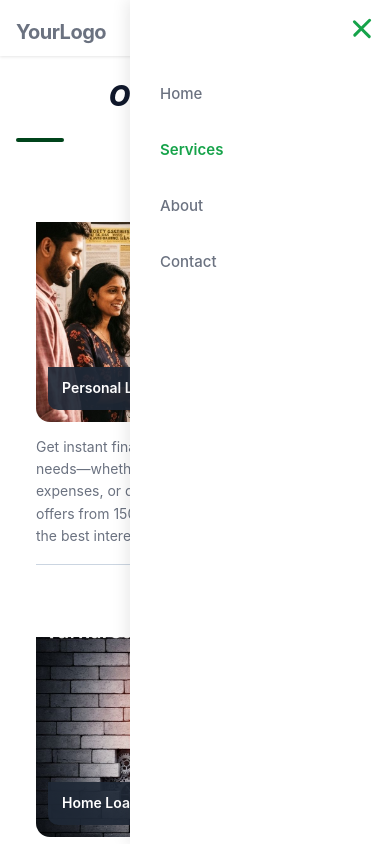
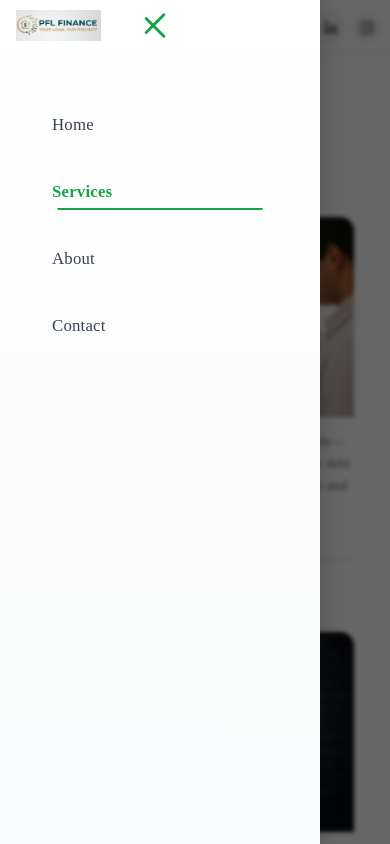
Before and after one commit to Sugaam-dev/pfl-finance, a React (Vite) app: page /services in a window 390 px wide. Both pictures are taken after a click on the button "Toggle menu". Shown: the top 844 px of the page. Built offline with nearby package versions, Linux system fonts and the light colour scheme.

Commit message:
header.jsx updated

```diff
--- a/src/Components/layout/Header/Header.jsx
+++ b/src/Components/layout/Header/Header.jsx
@@ -1,6 +1,8 @@
 import React, { useState, useEffect } from 'react';
 import { Link, useLocation } from 'react-router-dom';
 import './Style/Header.css';
+import logo from '../Footer/images/pflf.png';
+import { Facebook, Twitter, Linkedin, Instagram, MapPin } from 'lucide-react';
 
 const Header = () => {
   const [isMenuOpen, setIsMenuOpen] = useState(false);
@@ -32,7 +34,11 @@ const Header = () => {
       <nav className="navbar">
         <div className="nav-container">
           <Link to="/" className="nav-logo" onClick={closeMenu}>
-            <span className="logo-text">YourLogo</span>
+            <img
+              src={logo}
+              alt="Company Logo"
+              className="logo-image"
+            />
           </Link>
 
           <ul className={`nav-menu ${isMenuOpen ? 'active' : ''}`}>
@@ -74,6 +80,27 @@ const Header = () => {
             </li>
           </ul>
 
+          <div className="nav-right">
+            <div className="location-wrapper">
+              <MapPin className="location-icon" size={18} />
+              <span className="location-text">Mumbai, India</span>
+            </div>
+            <div className="social-icons">
+              <a href="https://facebook.com" target="_blank" rel="noopener noreferrer" className="social-icon" aria-label="Facebook">
+                <Facebook size={16} />
+              </a>
+              <a href="https://twitter.com" target="_blank" rel="noopener noreferrer" className="social-icon" aria-label="Twitter">
+                <Twitter size={16} />
+              </a>
+              <a href="https://linkedin.com" target="_blank" rel="noopener noreferrer" className="social-icon" aria-label="LinkedIn">
+                <Linkedin size={16} />
+              </a>
+              <a href="https://instagram.com" target="_blank" rel="noopener noreferrer" className="social-icon" aria-label="Instagram">
+                <Instagram size={16} />
+              </a>
+            </div>
+          </div>
+
           <button
             className={`hamburger ${isMenuOpen ? 'active' : ''}`}
             onClick={toggleMenu}
@@ -86,7 +113,7 @@ const Header = () => {
         </div>
       </nav>
 
-      {isMenuOpen && <div className="menu-overlay" onClick={closeMenu}></div>}
+      {isMenuOpen && <div className="menu-overlay active" onClick={closeMenu}></div>}
     </header>
   );
 };
--- a/src/Components/layout/Header/Style/Header.css
+++ b/src/Components/layout/Header/Style/Header.css
@@ -1,55 +1,63 @@
-/* Header Container */
+/* Base header styles */
 .header {
+  position: sticky;
+  top: 0;
   width: 100%;
   background-color: #ffffff;
-  box-shadow: 0 1px 3px rgba(0, 0, 0, 0.1);
-  position: sticky;
-  top: 0;
-  z-index: 999;
+  box-shadow: 0 2px 8px rgba(0, 0, 0, 0.08);
+  z-index: 1000;
+  transition: all 0.3s ease;
 }
 
 .navbar {
-  width: 100%;
-  padding: 0 2rem;
+  padding: 0;
 }
 
 .nav-container {
-  max-width: 1280px;
-  margin: 0 auto;
   display: flex;
   justify-content: space-between;
   align-items: center;
-  height: 64px;
+  max-width: 1400px;
+  margin: 0 auto;
+  padding: 0.8rem 2.5rem;
+  gap: 2rem;
 }
 
-/* Logo Styles */
+/* Logo styling */
 .nav-logo {
   text-decoration: none;
+  z-index: 1002;
+  position: relative;
   display: flex;
   align-items: center;
-  z-index: 1001;
+  transition: transform 0.3s ease;
+  max-height: 60px;
+  flex-shrink: 0;
 }
 
-.logo-text {
-  font-size: 24px;
-  font-weight: 700;
-  color: #16a34a;
-  letter-spacing: -0.5px;
-  transition: color 0.3s ease;
+.nav-logo:hover {
+  transform: scale(1.05);
 }
 
-.nav-logo:hover .logo-text {
-  color: #15803d;
+.logo-image {
+  height: 45px;
+  width: auto;
+  max-width: 180px;
+  object-fit: contain;
+  display: block;
+  vertical-align: middle;
 }
 
-/* Navigation Menu */
+/* Navigation menu */
 .nav-menu {
   display: flex;
-  align-items: center;
-  gap: 2rem;
   list-style: none;
+  gap: 0.5rem;
   margin: 0;
   padding: 0;
+  align-items: center;
+  flex: 1;
+  justify-content: center;
 }
 
 .nav-item {
@@ -58,152 +66,218 @@
 
 .nav-link {
   text-decoration: none;
-  color: #6b7280;
-  font-size: 15px;
+  color: #374151;
+  padding: 0.75rem 1.25rem;
+  font-size: 1rem;
   font-weight: 500;
   transition: color 0.3s ease;
-  padding: 8px 12px;
+  border-radius: 8px;
   display: block;
+  position: relative;
+  letter-spacing: 0.2px;
+}
+
+.nav-link::after {
+  content: '';
+  position: absolute;
+  bottom: 8px;
+  left: 50%;
+  transform: translateX(-50%) scaleX(0);
+  width: 60%;
+  height: 2px;
+  background-color: #16a34a;
+  transition: transform 0.3s ease;
+  transform-origin: center;
 }
 
 .nav-link:hover {
   color: #16a34a;
 }
 
-/* Active Link Style */
+.nav-link:hover::after {
+  transform: translateX(-50%) scaleX(1);
+}
+
 .nav-link.active {
   color: #16a34a;
   font-weight: 600;
 }
 
-/* Hamburger Menu Icon */
+.nav-link.active::after {
+  transform: translateX(-50%) scaleX(1);
+}
+
+/* Right side content */
+.nav-right {
+  display: flex;
+  align-items: center;
+  gap: 1.5rem;
+  flex-shrink: 0;
+}
+
+/* Location styling */
+.location-wrapper {
+  display: flex;
+  align-items: center;
+  gap: 0.4rem;
+  color: #374151;
+  font-size: 0.9rem;
+  font-weight: 500;
+}
+
+.location-icon {
+  color: #16a34a;
+}
+
+.location-text {
+  white-space: nowrap;
+}
+
+/* Social icons styling */
+.social-icons {
+  display: flex;
+  gap: 0.6rem;
+  align-items: center;
+}
+
+.social-icon {
+  display: flex;
+  align-items: center;
+  justify-content: center;
+  width: 35px;
+  height: 35px;
+  border-radius: 50%;
+  background-color: #f3f4f6;
+  color: #374151;
+  text-decoration: none;
+  transition: all 0.3s ease;
+}
+
+.social-icon:hover {
+  background-color: #16a34a;
+  color: #ffffff;
+  transform: translateY(-3px);
+  box-shadow: 0 4px 12px rgba(22, 163, 74, 0.3);
+}
+
+/* Hamburger menu */
 .hamburger {
   display: none;
   flex-direction: column;
-  justify-content: space-between;
-  width: 26px;
-  height: 20px;
   background: transparent;
   border: none;
   cursor: pointer;
-  padding: 0;
-  z-index: 1001;
-  transition: transform 0.3s ease;
-}
-
-.hamburger:hover {
-  transform: scale(1.05);
+  padding: 0.5rem;
+  z-index: 1002;
+  position: relative;
+  gap: 5px;
 }
 
 .hamburger-line {
-  width: 100%;
-  height: 2.5px;
-  background-color: #374151;
-  border-radius: 2px;
-  transition: all 0.3s cubic-bezier(0.68, -0.55, 0.265, 1.55);
-  transform-origin: center;
+  width: 28px;
+  height: 3px;
+  background-color: #1a1a1a;
+  border-radius: 3px;
+  transition: all 0.3s ease;
 }
 
-.hamburger.active .hamburger-line:nth-child(1) {
-  transform: translateY(8.75px) rotate(45deg);
+.hamburger:hover .hamburger-line {
   background-color: #16a34a;
 }
 
-.hamburger.active .hamburger-line:nth-child(2) {
-  opacity: 0;
-  transform: translateX(-20px);
-}
-
-.hamburger.active .hamburger-line:nth-child(3) {
-  transform: translateY(-8.75px) rotate(-45deg);
+.hamburger.active .hamburger-line {
   background-color: #16a34a;
 }
 
-/* Tablet: 1024px and below */
-@media (max-width: 1024px) {
+.menu-overlay {
+  display: none;
+}
+
+/* Mobile styles */
+@media screen and (max-width: 1200px) {
   .nav-container {
-    max-width: 100%;
-    padding: 0 1.5rem;
+    padding: 0.6rem 1.5rem;
   }
 
-  .nav-menu {
-    gap: 1.5rem;
+  .nav-logo {
+    max-height: 50px;
   }
 
-  .navbar {
-    padding: 0;
+  .logo-image {
+    height: 38px;
+    max-width: 140px;
   }
-}
 
-/* Mobile: 768px and below */
-@media (max-width: 768px) {
+  .location-text {
+    display: none;
+  }
+
+  .location-wrapper {
+    gap: 0;
+  }
+
+  .nav-right {
+    gap: 1rem;
+  }
+
+  .social-icon {
+    width: 32px;
+    height: 32px;
+  }
+
   .hamburger {
     display: flex;
   }
 
-  .navbar {
-    padding: 0 1rem;
-  }
-
-  .nav-container {
-    height: 60px;
-    padding: 0;
-  }
-
   .nav-menu {
     position: fixed;
-    right: -100%;
+    left: -100%;
     top: 0;
     flex-direction: column;
-    background-color: #ffffff;
-    width: 280px;
+    background: linear-gradient(180deg, #ffffff 0%, #f9fafb 100%);
+    width: 85%;
+    max-width: 320px;
     height: 100vh;
-    padding: 80px 20px 40px;
-    box-shadow: -2px 0 16px rgba(0, 0, 0, 0.1);
-    transition: right 0.4s cubic-bezier(0.68, -0.55, 0.265, 1.55);
+    padding: 6rem 2rem 2rem;
+    box-shadow: 4px 0 20px rgba(0, 0, 0, 0.15);
+    transition: left 0.4s cubic-bezier(0.4, 0, 0.2, 1);
+    z-index: 1001;
+    overflow-y: auto;
     gap: 0.5rem;
     align-items: stretch;
-    overflow-y: auto;
+    justify-content: flex-start;
   }
 
   .nav-menu.active {
-    right: 0;
+    left: 0;
+    pointer-events: auto;
   }
 
   .nav-item {
     width: 100%;
-    opacity: 0;
-    transform: translateX(30px);
-    animation: slideInFromRight 0.4s ease forwards;
-  }
-
-  .nav-item:nth-child(1) {
-    animation-delay: 0.1s;
-  }
-
-  .nav-item:nth-child(2) {
-    animation-delay: 0.15s;
-  }
-
-  .nav-item:nth-child(3) {
-    animation-delay: 0.2s;
-  }
-
-  .nav-item:nth-child(4) {
-    animation-delay: 0.25s;
   }
 
   .nav-link {
-    display: flex;
-    align-items: center;
+    display: block;
     width: 100%;
-    font-size: 16px;
-    padding: 14px 16px;
-    color: #6b7280;
+    padding: 1rem 1.25rem;
+    font-size: 1.05rem;
+    border-radius: 10px;
+    margin: 0;
+  }
+
+  .nav-link::after {
+    bottom: 12px;
+    width: 80%;
   }
 
   .nav-link:hover {
     color: #16a34a;
+    transform: translateX(5px);
+  }
+
+  .nav-link:hover::after {
+    transform: translateX(-50%) scaleX(1);
   }
 
   .nav-link.active {
@@ -211,78 +285,84 @@
     font-weight: 600;
   }
 
-  /* Menu Overlay */
+  .nav-link.active::after {
+    transform: translateX(-50%) scaleX(1);
+  }
+
+  .nav-right {
+    display: flex;
+    order: 3;
+  }
+
   .menu-overlay {
+    display: none;
     position: fixed;
     top: 0;
     left: 0;
     width: 100%;
     height: 100vh;
-    /* background-color: rgba(0, 0, 0, 0.5); */
-    z-index: 998;
-    animation: fadeIn 0.3s ease;
-    /* backdrop-filter: blur(2px); */
+    background-color: rgba(0, 0, 0, 0.6);
+    z-index: 999;
+    backdrop-filter: blur(2px);
   }
 
-  @keyframes fadeIn {
-    from {
-      opacity: 0;
-    }
-    to {
-      opacity: 1;
-    }
+  .menu-overlay.active {
+    display: block;
   }
 
-  @keyframes slideInFromRight {
-    to {
-      opacity: 1;
-      transform: translateX(0);
-    }
+  .hamburger.active .hamburger-line:nth-child(1) {
+    transform: rotate(45deg) translate(7px, 7px);
+  }
+
+  .hamburger.active .hamburger-line:nth-child(2) {
+    opacity: 0;
+    transform: translateX(-20px);
+  }
+
+  .hamburger.active .hamburger-line:nth-child(3) {
+    transform: rotate(-45deg) translate(7px, -7px);
   }
 }
 
-/* Small Mobile: 480px and below */
-@media (max-width: 480px) {
-  .nav-menu {
-    width: 260px;
-    padding: 70px 16px 30px;
-  }
-
+/* Tablet adjustments */
+@media screen and (max-width: 1024px) and (min-width: 969px) {
   .nav-link {
-    padding: 12px 14px;
-    font-size: 15px;
-  }
-
-  .nav-container {
-    height: 56px;
-  }
-
-  .logo-text {
-    font-size: 20px;
-  }
-
-  .hamburger {
-    width: 24px;
-    height: 18px;
+    padding: 0.7rem 1rem;
+    font-size: 0.95rem;
   }
 }
 
-/* Smooth scrollbar for mobile menu */
-@media (max-width: 768px) {
-  .nav-menu::-webkit-scrollbar {
-    width: 3px;
+/* Small mobile adjustments */
+@media screen and (max-width: 480px) {
+  .nav-container {
+    padding: 0.5rem 1rem;
   }
 
-  .nav-menu::-webkit-scrollbar-track {
-    background: transparent;
+  .nav-logo {
+    max-height: 45px;
   }
 
-  .nav-menu::-webkit-scrollbar-thumb {
-    background: #16a34a;
-    border-radius: 2px;
+  .logo-image {
+    height: 32px;
+    max-width: 110px;
   }
 
-  .nav-menu::-webkit-scrollbar-thumb:hover {
-    background: #15803d;
+  .social-icons {
+    gap: 0.4rem;
+  }
+
+  .social-icon {
+    width: 30px;
+    height: 30px;
   }
 }
+
+/* Smooth scrolling effect */
+@media (prefers-reduced-motion: no-preference) {
+  .nav-link,
+  .nav-menu,
+  .hamburger-line,
+  .social-icon {
+    transition-timing-function: cubic-bezier(0.4, 0, 0.2, 1);
+  }
+}
--- a/src/Components/pages/Contact/Contact.jsx
+++ b/src/Components/pages/Contact/Contact.jsx
@@ -3,9 +3,12 @@ import ContactInfo from './ContactInfo';
 import ContactPersons from './ContactPersons';
 import FeedbackForm from './FeedbackForm';
 import './Style/ContactPage.css';
+import MapEmbed from './MapEmbed';
 
 const ContactPage = () => {
   return (
+    <>
+
     <div className="contact-page-wrapper">
       <div className="contact-page">
 
@@ -21,6 +24,8 @@ const ContactPage = () => {
         </div>
       </div>
     </div>
+<MapEmbed/>
+      </>
   );
 };
 
--- a/src/Components/pages/Contact/Style/ContactPage.css
+++ b/src/Components/pages/Contact/Style/ContactPage.css
@@ -5,7 +5,7 @@
 }
 
 body {
-  font-family: -apple-system, BlinkMacSystemFont, 'Segoe UI', 'Roboto', 'Helvetica Neue', Arial, sans-serif;
+  /* font-family: -apple-system, BlinkMacSystemFont, 'Segoe UI', 'Roboto', 'Helvetica Neue', Arial, sans-serif; */
   background-color: #ffffff;
   line-height: 1.6;
   color: #1f2937;
@@ -15,6 +15,7 @@ body {
   min-height: 100vh;
   background-color: #ffffff;
   overflow-x: auto;
+  font-family: Helvetica, Arial, sans-serif;
 }
 
 .contact-page {
```
